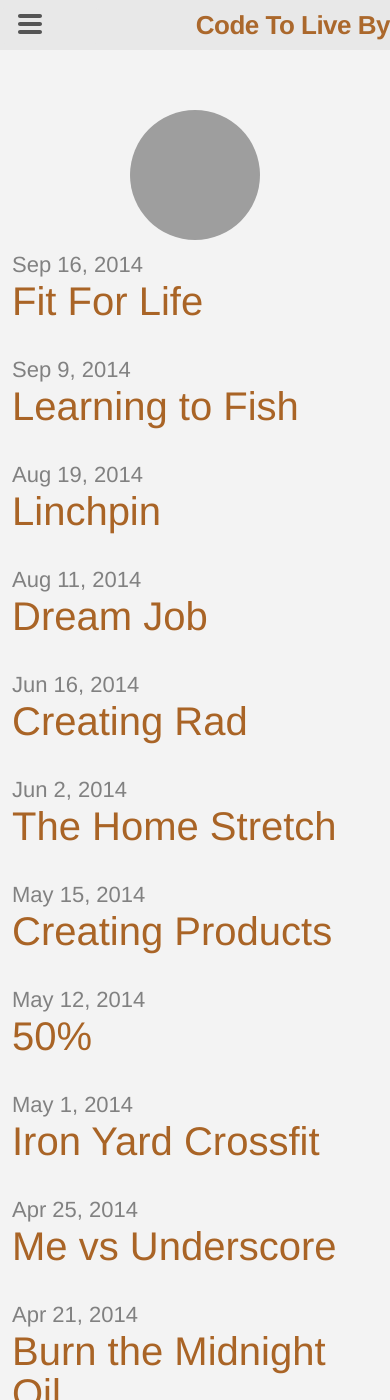
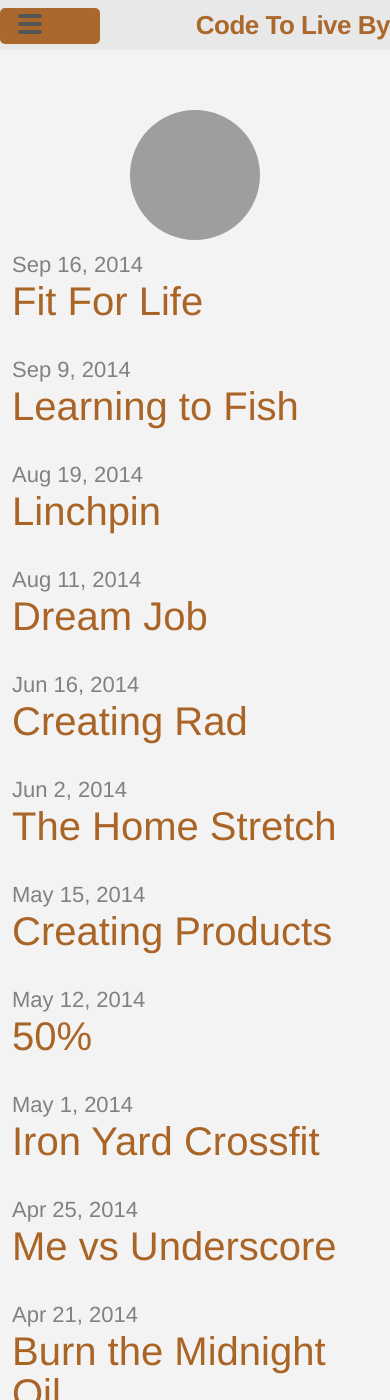
Before and after one commit to shawnlknight/blog, a Jekyll site: the page built from index.html, in a window 390 px wide and 1400 px high. Built offline with Jekyll 4.4.1, drawn with Linux system fonts in a browser that asks for light colours; some web fonts are replaced; the list of posts is cut into pages by our own code.

Commit message:
Update main.css

```diff
--- a/css/main.css
+++ b/css/main.css
@@ -388,7 +388,7 @@
     margin-top: 8px;
     z-index: 10;
     top: 14px; right: 8px;
-    background-color: #e8e8e8;
+    background-color: #a96426;
     -webkit-border-radius: 5px;
     -moz-border-radius: 5px;
     width: 100px;
```
